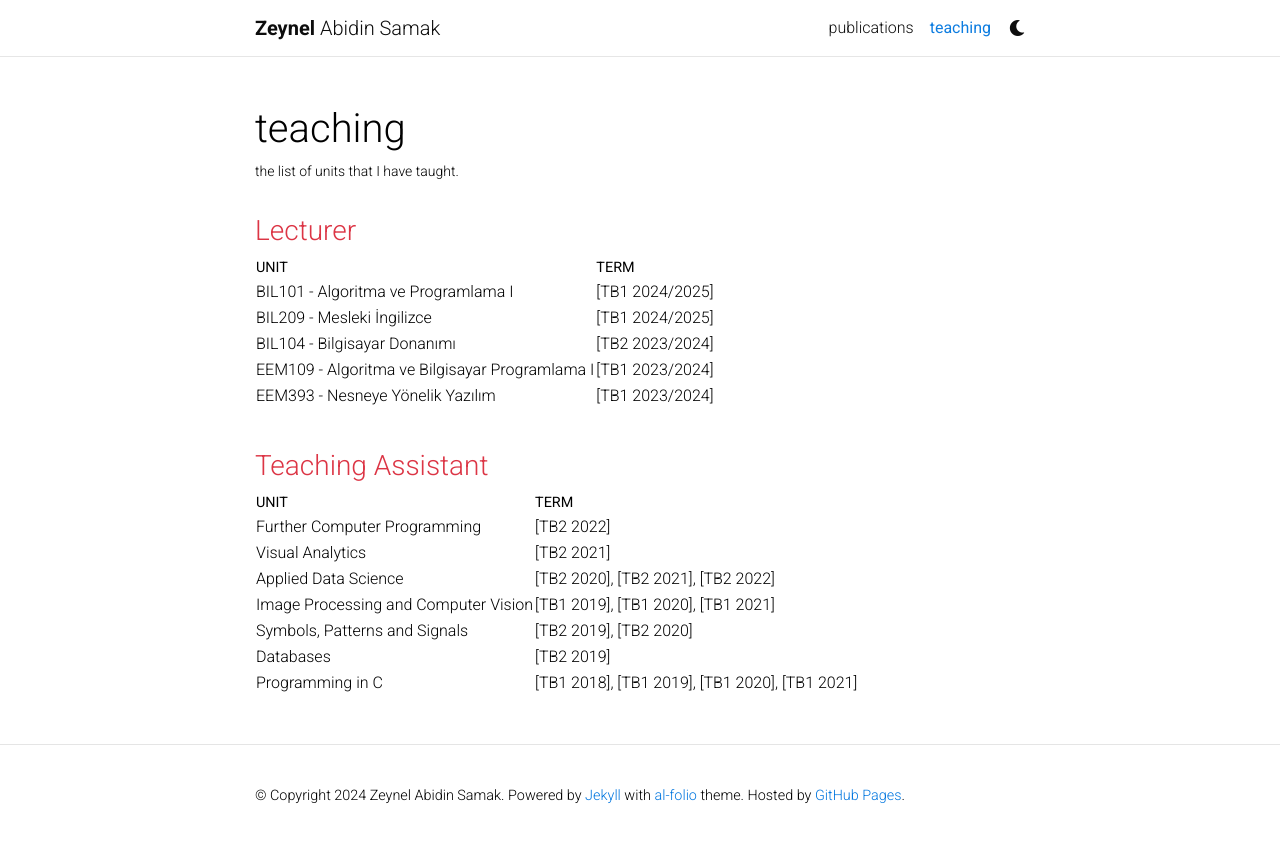
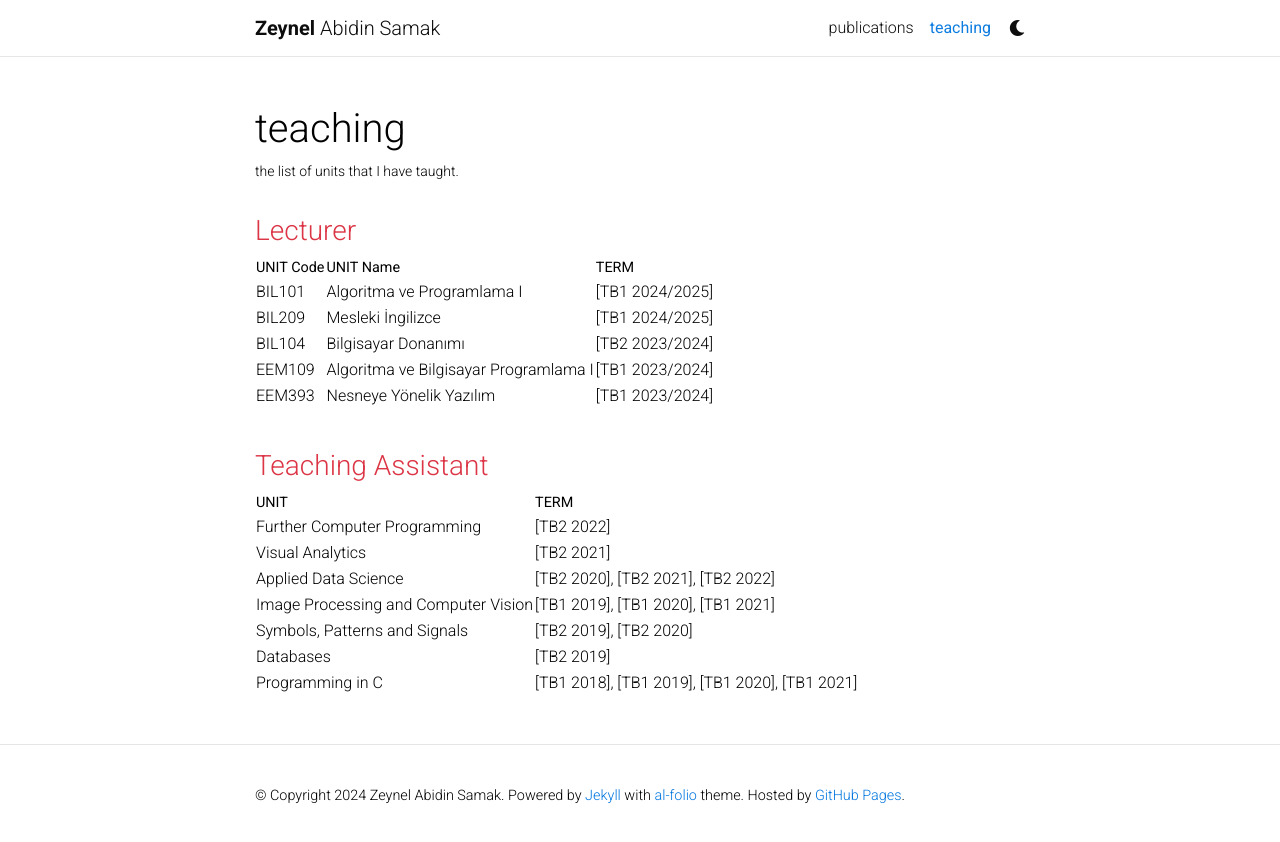
Before and after one commit to zeynelsamak/zeynelsamak.github.io, a Jekyll site: the page built from _pages/teaching.md, in a window 1280 px wide. Shown: the top 842 px of the page. Built offline with Jekyll 4.4.1, drawn with Linux system fonts in a browser that asks for light colours; comment, search, counter and statistics services are not loaded; a style sheet for code colours, icons or effects is not loaded.

```diff
--- a/_pages/teaching.md
+++ b/_pages/teaching.md
@@ -9,13 +9,13 @@ nav_order: 5
 
 ### Lecturer ###
 
- | UNIT  |  TERM |
- |--------------------------------------------------|---------------------------------------|
- | BIL101 - Algoritma ve  Programlama I |  [TB1 2024/2025] |
- | BIL209 -	Mesleki İngilizce |  [TB1 2024/2025] |
- | BIL104 - Bilgisayar Donanımı |  [TB2 2023/2024] |
- | EEM109 - Algoritma ve Bilgisayar Programlama I |  [TB1 2023/2024] |
- | EEM393 -	Nesneye Yönelik Yazılım |  [TB1 2023/2024] |
+ |UNIT Code | UNIT Name |  TERM |
+ |-----------|---------------------------------------------|---------------------------------------|
+ | BIL101 | Algoritma ve  Programlama I |  [TB1 2024/2025] |
+ | BIL209 |	Mesleki İngilizce |  [TB1 2024/2025] |
+ | BIL104 | Bilgisayar Donanımı |  [TB2 2023/2024] |
+ | EEM109 | Algoritma ve Bilgisayar Programlama I |  [TB1 2023/2024] |
+ | EEM393 |	Nesneye Yönelik Yazılım |  [TB1 2023/2024] |
 
 <br />
 
```
Also changed, not shown: _pages/publications.md (+1 -1 lines).
